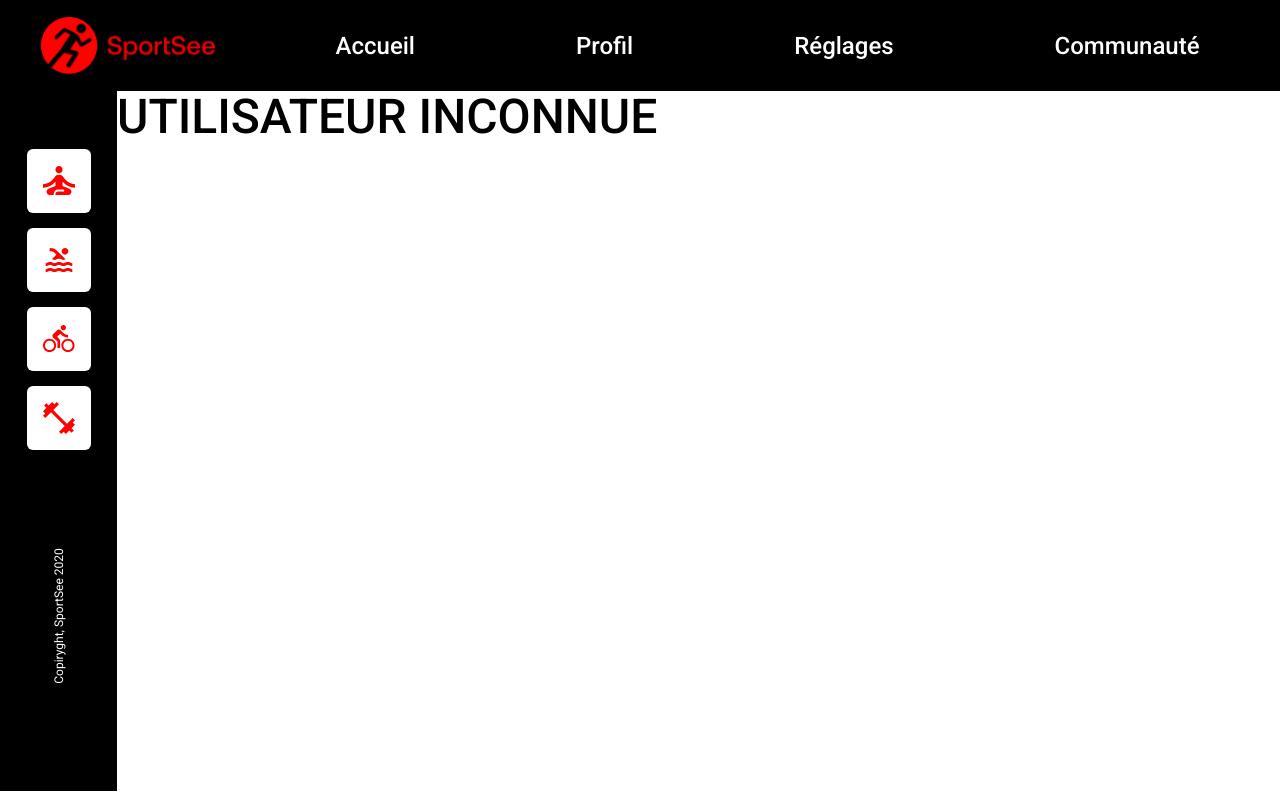
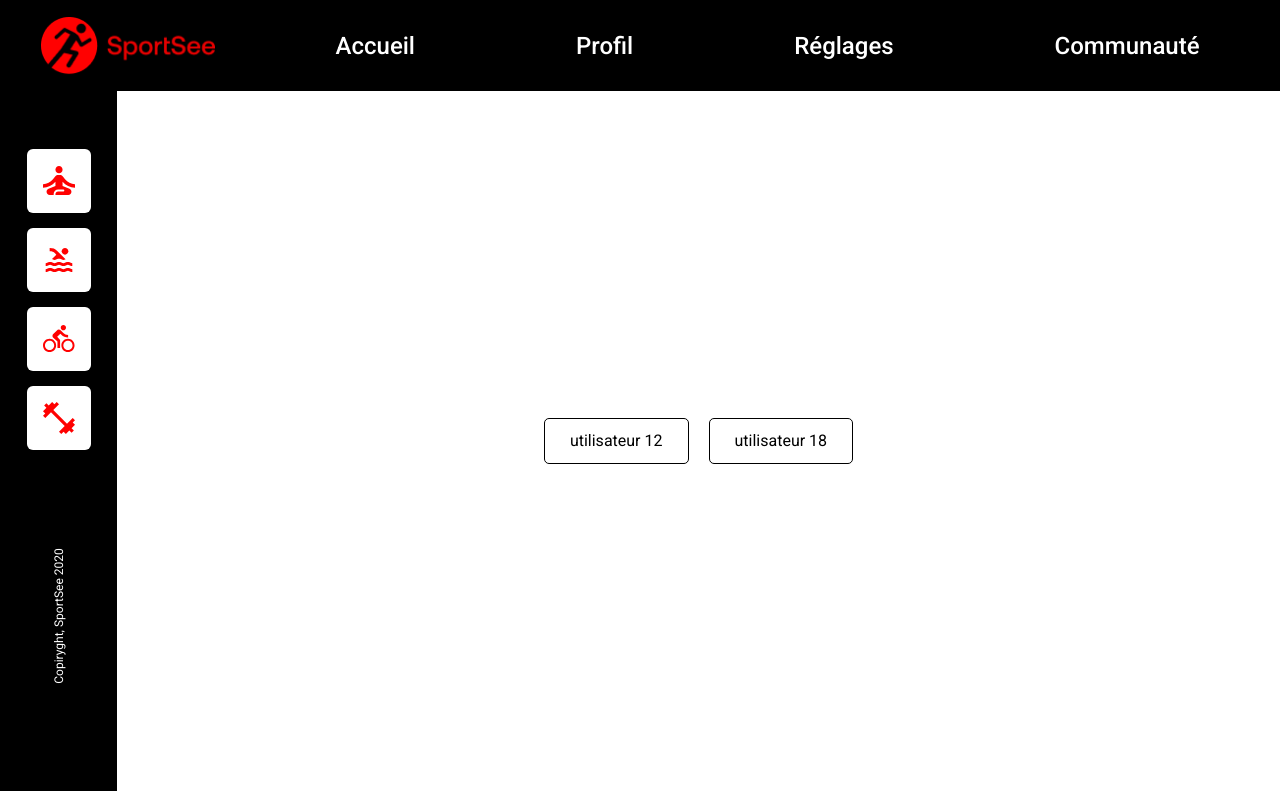
Before and after one commit to jeremymillet/sportsee, a React (Vite) app: page / in a window 1280 px wide. Built offline with nearby package versions, Linux system fonts and the light colour scheme.

Commit message:
'loader'

```diff
--- a/src/Mock/userActivity.json
+++ b/src/Mock/userActivity.json
@@ -23,4 +23,4 @@
         { "day": "2020-07-07", "kilogram": 69, "calories": 390 }
       ]
     }
-  ]
+]
--- a/src/pages/Profil/Profil.css
+++ b/src/pages/Profil/Profil.css
@@ -142,6 +142,86 @@ h2{
     text-align: start;
     font-weight: 400;
 }
+.container-loader{
+    width: 100%;
+    display: flex;
+    flex-direction: column;
+    align-items: center;
+    justify-content: center;
+}
+.spinner {
+    animation: rotator 1.4s linear infinite;
+}
+.user-card-container{
+    width: 100%;
+    display: flex;
+    justify-content: center;
+    align-items: center;
+    gap: 20px;
+}
+.user-card{
+    border: solid 1px black;
+    padding:10px 25px;
+    border-radius: 5px;
+}
+.user-card a{
+    text-decoration: none;
+}
+
+@keyframes rotator {
+    0% {
+        transform: rotate(0deg);
+    }
+
+    100% {
+        transform: rotate(270deg);
+    }
+}
+
+.path {
+    stroke-dasharray: 187;
+    stroke-dashoffset: 0;
+    transform-origin: center;
+    animation: dash 1.4s ease-in-out infinite, colors 5.6s ease-in-out infinite;
+}
+
+@keyframes colors {
+    0% {
+        stroke: #4285F4;
+    }
+
+    25% {
+        stroke: #DE3E35;
+    }
+
+    50% {
+        stroke: #F7C223;
+    }
+
+    75% {
+        stroke: #1B9A59;
+    }
+
+    100% {
+        stroke: #4285F4;
+    }
+}
+
+@keyframes dash {
+    0% {
+        stroke-dashoffset: 187;
+    }
+
+    50% {
+        stroke-dashoffset: 46.75;
+        transform: rotate(135deg);
+    }
+
+    100% {
+        stroke-dashoffset: 187;
+        transform: rotate(450deg);
+    }
+}
 @media (max-height: 920px) {
     .stats-container {
         margin-top: 40px;
--- a/src/pages/Profil/index.tsx
+++ b/src/pages/Profil/index.tsx
@@ -20,15 +20,39 @@ function Profil() {
         fetchUserData()
     }, []);
     if (isLoadingUserData) {
-        return <p>Chargement</p>
+        return (
+            <div>
+                <Header />
+                <div className='main'>
+                    <Sidebar />
+                    <div className='container-loader'>
+                        <svg className="spinner" width="65px" height="65px" viewBox="0 0 66 66" xmlns="http://www.w3.org/2000/svg">
+                            <circle className="path" fill="none" stroke-width="6" stroke-linecap="round" cx="33" cy="33" r="30"></circle>
+                        </svg>
+                        <p>chargement des données</p>
+                    </div>
+                </div>
+            </div>
+        )
     }
     if (errorUserData) {
         return(
         <div>
             <Header />
             <div className='main'>
-                <Sidebar />
-                <h1>UTILISATEUR INCONNUE</h1>
+                    <Sidebar />
+                    <div className='user-card-container'>
+                        <div className='user-card'>
+                            <a href="/?id=12">
+                                <p>utilisateur 12</p>
+                            </a>
+                        </div>
+                        <div className='user-card'>
+                            <a href="/?id=18">
+                                <p>utilisateur 18</p>
+                            </a>
+                        </div>
+                    </div>
             </div>
             </div>
         )
--- a/src/shared/BarChart/BarChart.tsx
+++ b/src/shared/BarChart/BarChart.tsx
@@ -52,7 +52,6 @@ const BarCharte: React.FC<BarChartComponantProps> = ({ data }) => {
           stroke="#DEDEDE"
           axisLine={false}
           tickLine={false}
-          tick={{ fill: '#DEDEDE' }}
         />
         <Tooltip content={<CustomTooltip/>} />
         <Bar
--- a/src/shared/LineChart/LineChart.tsx
+++ b/src/shared/LineChart/LineChart.tsx
@@ -46,8 +46,8 @@ const LineComponent: React.FC<lineChartComponentProps> = ({ data }) => {
       <h3>Durée moyenne des <br />sessions</h3>
       <ResponsiveContainer width={"100%"} height={"100%"}>
         <LineChart data={data.sessions} >
-        <XAxis dataKey="day" stroke='#FFFFFF' tickLine={false} axisLine={false}/>
-        <Tooltip content={<CustomTooltip />} />
+          <XAxis dataKey="day" stroke='#FFFFFF' tickLine={false} axisLine={false}/>
+          <Tooltip content={<CustomTooltip />} />
           <Line type="monotone" activeDot={<CustomizedActiveDot/>} dataKey="sessionLength" stroke="#FFFFFF" strokeWidth={2} dot={false}/>
         </LineChart>
       </ResponsiveContainer>
```
